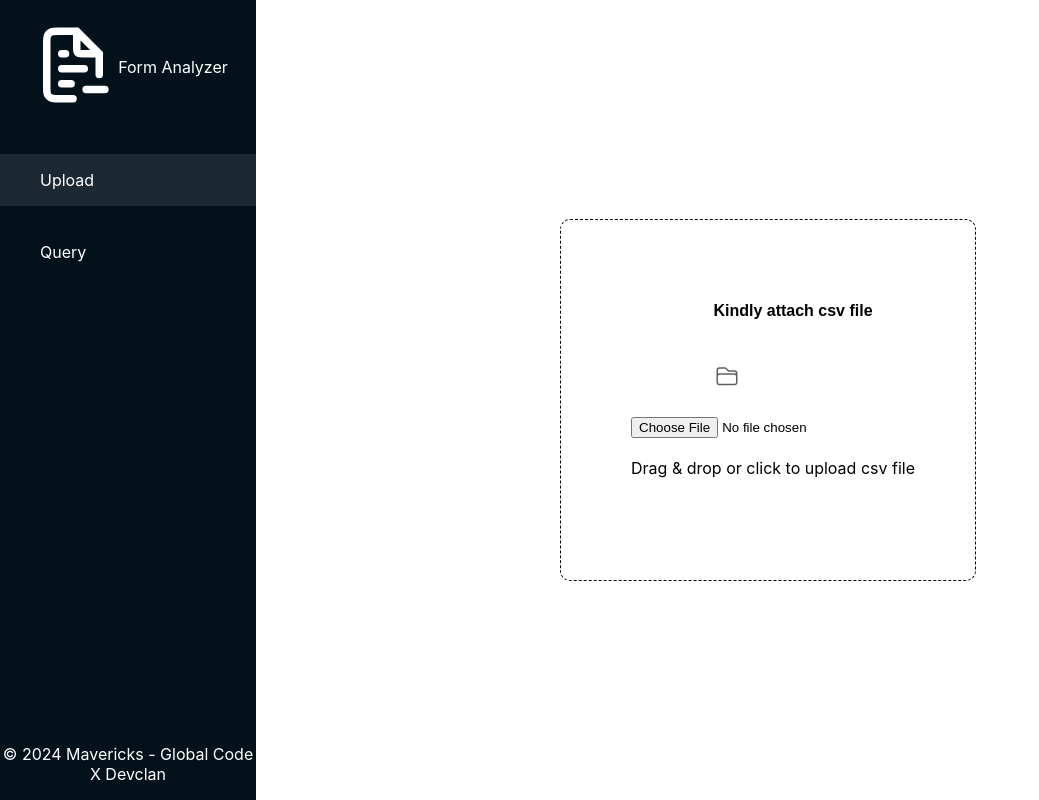
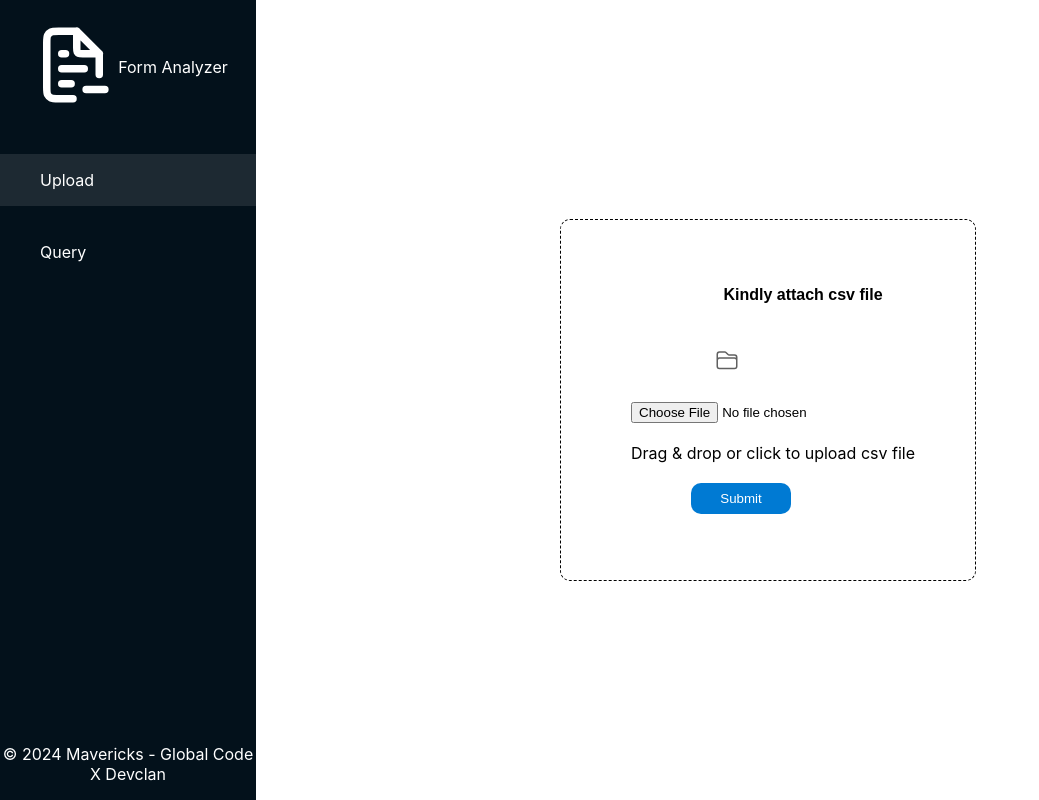
Before and after one commit to Devclan-Mavericks/frontend, a React (Create React App) app: page / in a window 1280 px wide. Shown: the whole page, without its empty margins (0-1039 px from the left). Built offline with nearby package versions, Linux system fonts and the light colour scheme.

Commit message:
toast and submit button added

```diff
--- a/package.json
+++ b/package.json
@@ -10,6 +10,7 @@
     "react": "^18.2.0",
     "react-bootstrap": "^2.10.1",
     "react-dom": "^18.2.0",
+    "react-hot-toast": "^2.4.1",
     "react-scripts": "5.0.1",
     "web-vitals": "^2.1.4"
   },
--- a/src/App.js
+++ b/src/App.js
@@ -2,6 +2,7 @@ import { useState } from 'react';
 import Upload from './uploadSection/Upload';
 import Sidebar from './sidebar/Sidebar';
 import Query from './querySection/Query';
+import  {Toaster} from 'react-hot-toast'
 
 function App() {
   const [uploadSection, setUploadSection] = useState(true);
@@ -12,6 +13,7 @@ function App() {
     <Sidebar uploadSection={uploadSection} setUploadSection={setUploadSection} querySection={querySection} setQuerySection={setQuerySection}/>
     {uploadSection && <Upload/>}
     {querySection && <Query/>}
+    <Toaster position="bottom-center" color="#1dd463" />
    </div>
   );
 }
--- a/src/uploadSection/Upload.js
+++ b/src/uploadSection/Upload.js
@@ -1,5 +1,6 @@
 import React from "react";
 import '../uploadSection/upload.css'
+import toast, { Toaster } from 'react-hot-toast';
 
 const Upload = () => {
 
@@ -9,6 +10,12 @@ const Upload = () => {
         // Process the files as needed
         console.log('Files uploaded:', files);
       };
+
+      const submit =() => {
+        toast.success('Successfully!');
+      }
+
+
 
       var fu1 = document.getElementById("FileInput");
 
@@ -61,7 +68,10 @@ const Upload = () => {
                     </div>
                   </div>
                 </div>
+                <button class="button" onClick={submit}>Submit</button>
               </div>
+
+
               </div>
         </div>
 
--- a/src/uploadSection/upload.css
+++ b/src/uploadSection/upload.css
@@ -23,7 +23,8 @@ body{
 .attach{
    align-self: center;
    justify-self: center;
-   padding-left: 50px;
+    align-items: center;
+    padding-left: 70px;
     font-family: Arial, Helvetica, sans-serif;
     font-weight: bold;
 }
@@ -48,3 +49,20 @@ body{
 .appjs{
     display: flex;
 }
+.button{
+    background-color: #007AD3;
+    color: white;
+    justify-content: center;
+    align-items: center;
+    display: flex;
+    margin-top: 8px;
+    margin-left: 100px;
+    border-radius: 10px;
+    padding: 8px;
+    border:  1px;
+    width: 100px;
+}
+.button:hover{
+    background-color: aliceblue;
+    color: black;
+}
```
Also changed, not shown: 1 other file (tests, documents, lock files or other folders).
